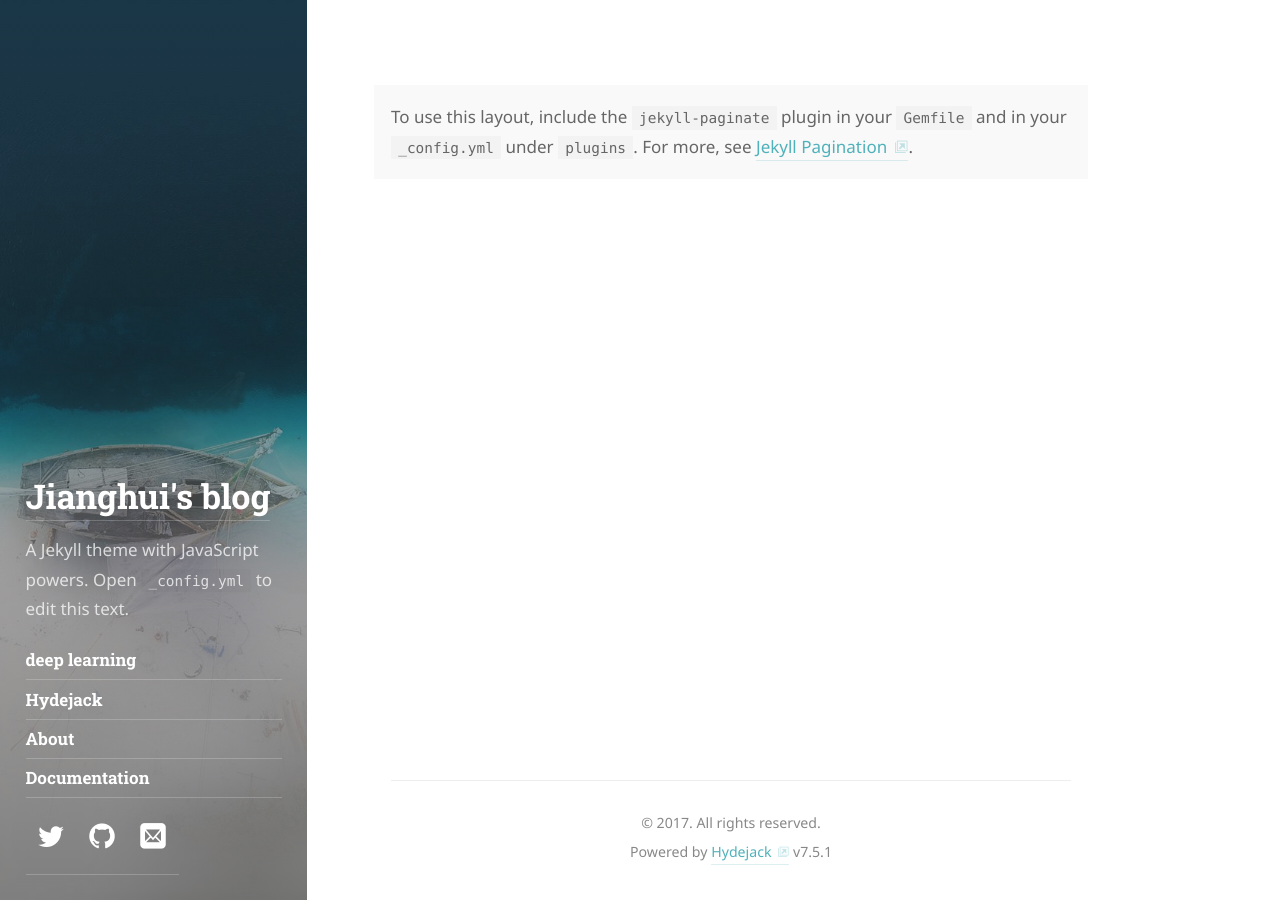
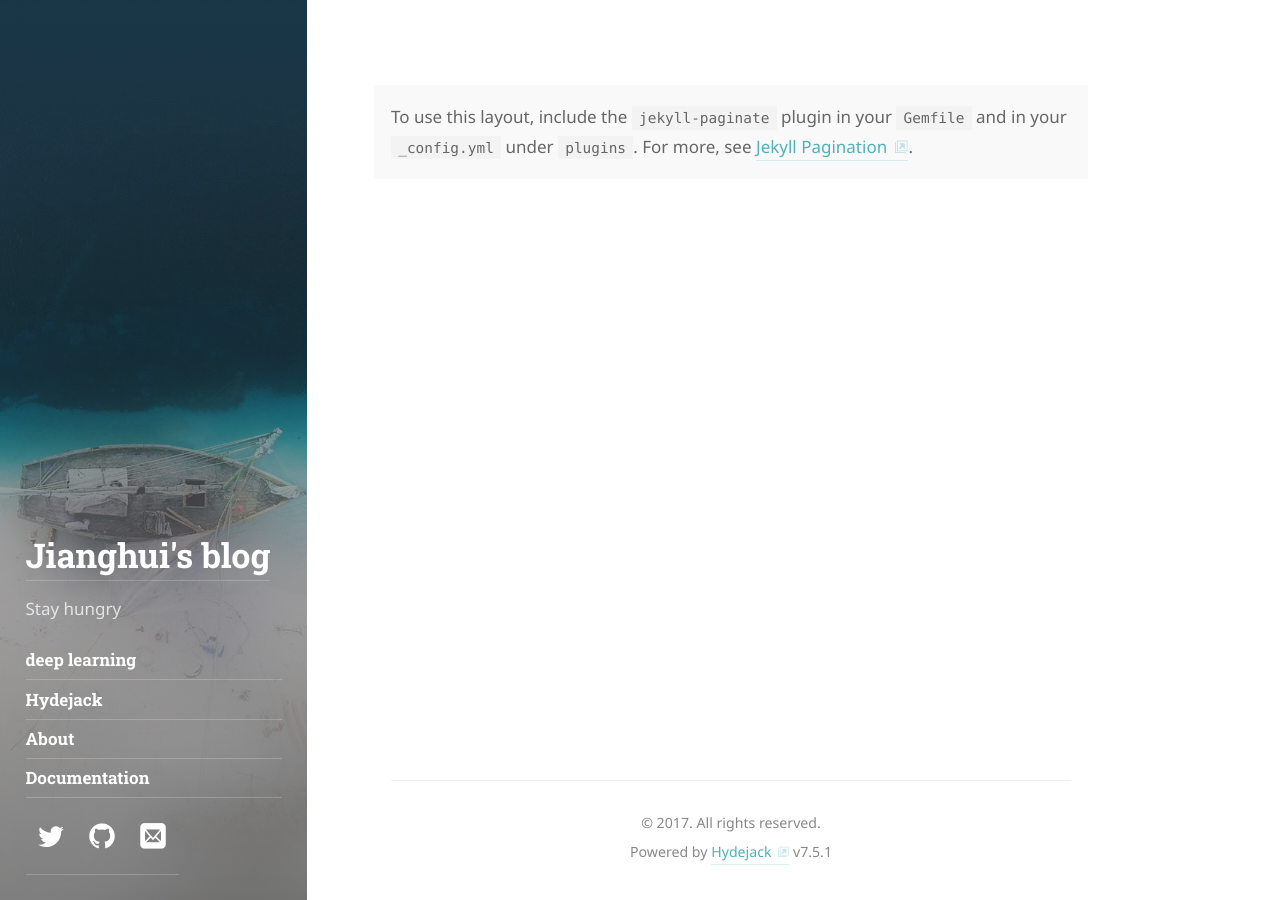
Before and after one commit to motata/motata.github.io, a Jekyll site: the page built from index.html, in a window 1280 px wide. Built offline with Jekyll 4.4.1, drawn with Linux system fonts in a browser that asks for light colours; some web fonts are replaced; the list of posts is cut into pages by our own code.

Commit message:
chenge tagline

```diff
--- a/_config.yml
+++ b/_config.yml
@@ -33,8 +33,7 @@ description:           >
 
 # A shorter description for the sidebar.
 tagline:               >
-  A Jekyll theme with JavaScript powers.
-  Open `_config.yml` to edit this text.
+  Stay hungry
 
 # A list of keywords for your blog
 keywords:              []
```
